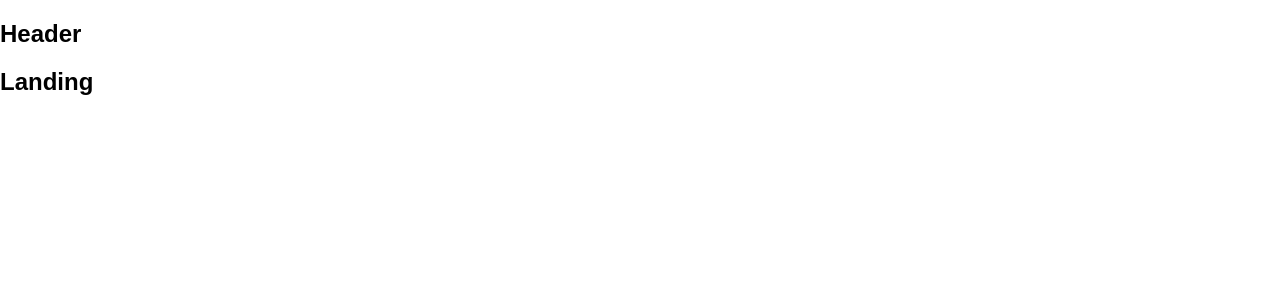
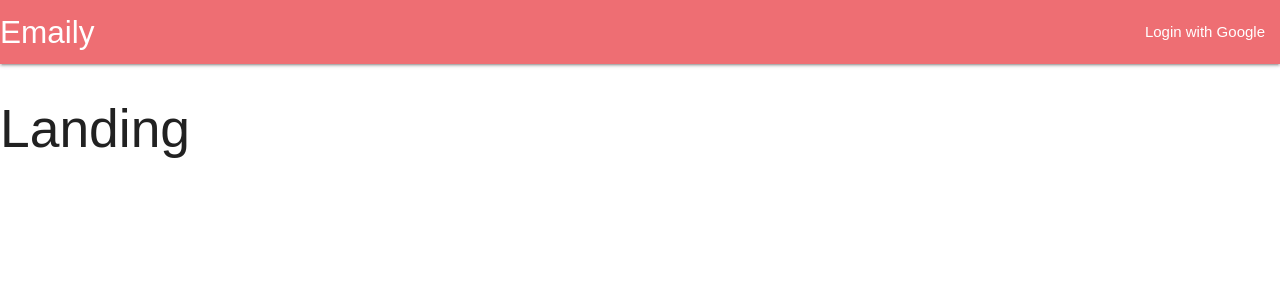
Before and after one commit to Shahmahdi/full_stack_development, a React (Create React App) app in the folder client/: page / in a window 1280 px wide. Shown: the top 300 px of the page. Built offline with nearby package versions, Linux system fonts and the light colour scheme.

Commit message:
component created

```diff
--- a/client/package.json
+++ b/client/package.json
@@ -8,6 +8,7 @@
     }
   },
   "dependencies": {
+    "materialize-css": "^1.0.0-rc.2",
     "react": "^16.4.2",
     "react-dom": "^16.4.2",
     "react-redux": "^5.0.7",
--- a/client/src/App.js
+++ b/client/src/App.js
@@ -1,7 +1,8 @@
 import React, { Component } from 'react';
 import { BrowserRouter, Route } from 'react-router-dom';
+import { Header } from './component/Header';
 
-const Header = () => <h2>Header</h2>
+// const Header = () => <h2>Header</h2>
 const Dashboard = () => <h2>Dashboard</h2>
 const Landing = () => <h2>Landing</h2>
 const SurveyNew = () => <h2>SurveyNew</h2>
--- /dev/null
+++ b/client/src/component/Header.js
@@ -0,0 +1,33 @@
+import * as React from 'react';
+
+export const Header = () => (
+	<div>
+		<nav>
+			<div class="nav-wrapper">
+				<a href="#!" class="brand-logo">
+					Emaily
+				</a>
+				<ul class="right hide-on-med-and-down">
+					<li>
+						<a href="sass.html">Login with Google</a>
+					</li>
+				</ul>
+			</div>
+		</nav>
+
+		<ul class="sidenav" id="mobile-demo">
+			<li>
+				<a href="sass.html">Sass</a>
+			</li>
+			<li>
+				<a href="badges.html">Components</a>
+			</li>
+			<li>
+				<a href="collapsible.html">Javascript</a>
+			</li>
+			<li>
+				<a href="mobile.html">Mobile</a>
+			</li>
+		</ul>
+	</div>
+);
--- a/client/src/index.js
+++ b/client/src/index.js
@@ -6,6 +6,7 @@ import { Provider } from 'react-redux';
 import { createStore, applyMiddleware } from 'redux';
 import registerServiceWorker from './registerServiceWorker';
 import reducers from './reducers';
+import './../node_modules/materialize-css/dist/css/materialize.min.css';
 
 const store = createStore(reducers, {}, applyMiddleware());
 
```
Also changed, not shown: 1 other file (tests, documents, lock files or other folders).
